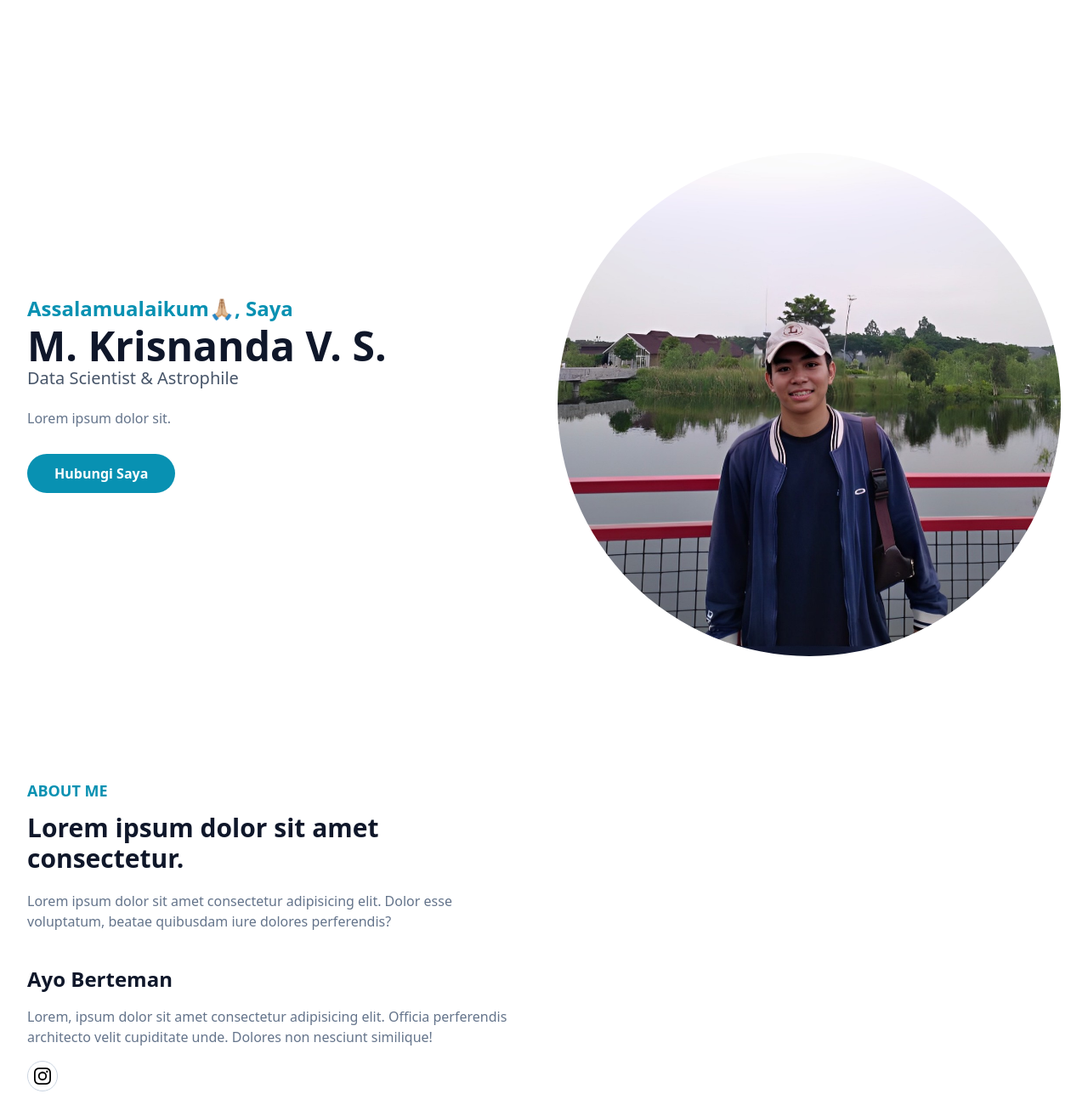
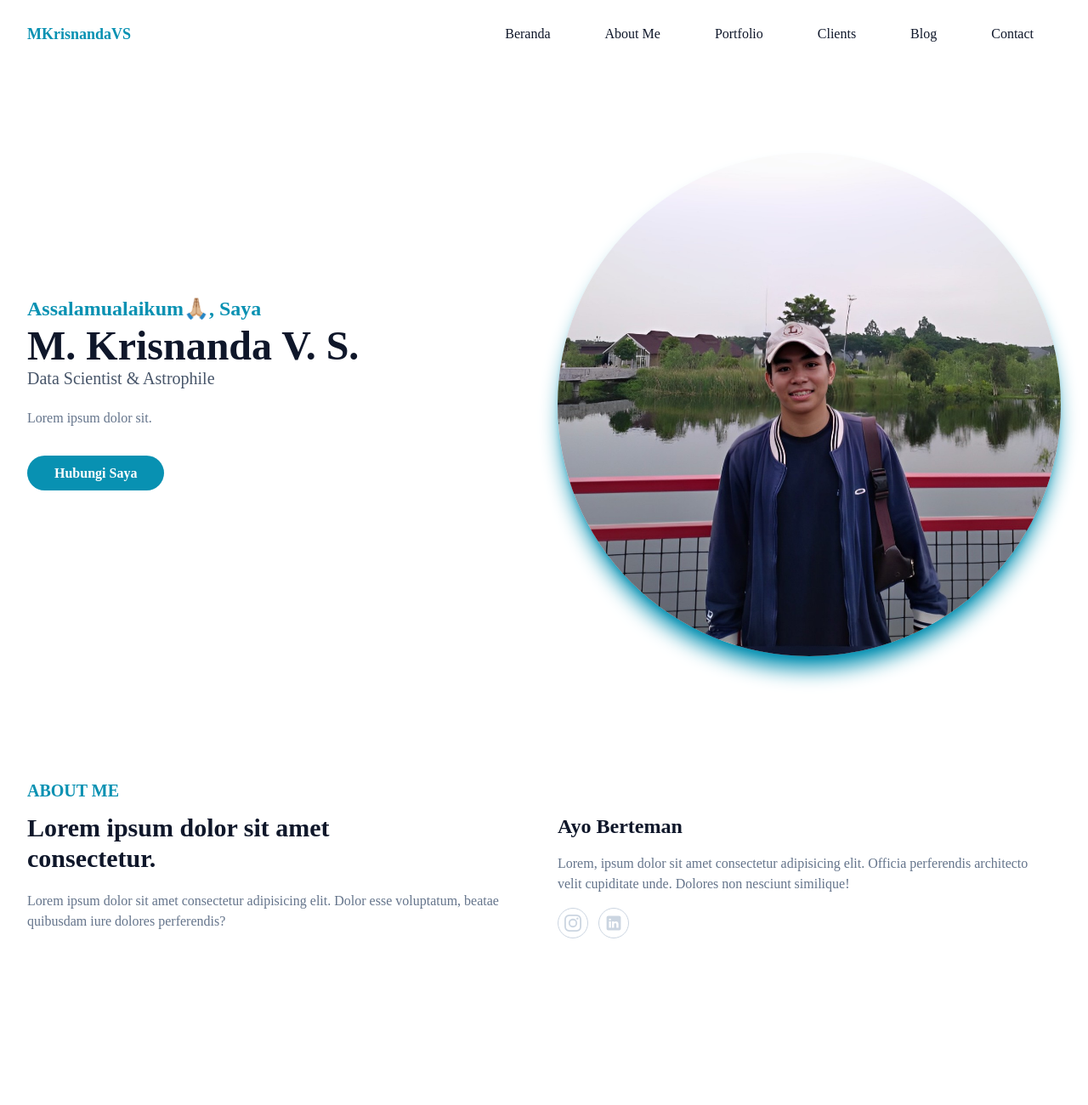
Before and after one commit to MKrisnandaVS/coba, a plain HTML site: page index.html in a window 1280 px wide. Shown: the whole page at 85% size. After the commit the page ends 1264 px from the top, so only its background shows below. Drawn offline with nearby package versions, Linux system fonts and the light colour scheme; a web font is replaced by a local one.

Commit message:
bismillah

```diff
--- a/index.html
+++ b/index.html
@@ -3,6 +3,13 @@
   <head>
     <meta charset="UTF-8" />
     <meta name="viewport" content="width=device-width, initial-scale=1.0" />
+    <!-- Google Font -->
+    <link rel="preconnect" href="https://fonts.googleapis.com" />
+    <link rel="preconnect" href="https://fonts.gstatic.com" crossorigin />
+    <link
+      href="https://fonts.googleapis.com/css2?family=Delius&display=swap"
+      rel="stylesheet"
+    />
     <!-- Play CDN -->
     <script src="https://cdn.tailwindcss.com"></script>
     <!-- Tailwindcss Config -->
@@ -28,16 +35,122 @@
     </script>
     <!-- CSS Config -->
     <style type="text/tailwindcss">
-      @layer utilities {
-        .content-auto {
-          content-visibility: auto;
-        }
+      /* Hamburger Start */
+      .hamburger-line {
+        @apply w-[30px] h-[2px] my-2 block bg-dark;
+      }
+
+      .hamburger-active > span:nth-child(1) {
+        @apply rotate-45;
+      }
+      .hamburger-active > span:nth-child(2) {
+        @apply scale-0;
+      }
+      .hamburger-active > span:nth-child(3) {
+        @apply -rotate-45;
+      }
+      /* Hamburger End */
+
+      /* Navbar Start */
+      .navbar-fixed {
+        @apply fixed z-[9999] bg-white bg-opacity-70;
+        backdrop-filter: blur(5px);
+        box-shadow: inset 0 -1px 0 0 rgba(0, 0, 0, 0.2);
+      }
+      /* Navbar End */
+
+      /* Body */
+      body {
+        font-family: "Delius";
       }
     </style>
     <!-- Tittle -->
     <title>My-Portfolio</title>
   </head>
   <body>
+    <!-- Header Start -->
+    <header
+      class="bg-transparent absolute top-0 left-0 w-full flex items-center z-10"
+    >
+      <div class="container">
+        <div class="flex items-center justify-between relative">
+          <div class="px-4">
+            <a href="#home" class="font-bold text-lg text-primary block py-6"
+              >MKrisnandaVS</a
+            >
+          </div>
+          <div class="flex items-center px-4">
+            <button
+              id="hamburger"
+              name="hamburger"
+              type="button"
+              class="block absolute right-4 lg:hidden"
+            >
+              <span
+                class="origin-top-left hamburger-line transition duration-300 ease-in-out"
+              ></span>
+              <span
+                class="hamburger-line transition duration-300 ease-in-out"
+              ></span>
+              <span
+                class="origin-bottom-left hamburger-line transition duration-300 ease-in-out"
+              ></span>
+            </button>
+            <nav
+              id="nav-menu"
+              class="hidden absolute py-5 bg-white shadow-lg rounded-lg max-w-[250px] w-full right-4 top-full lg:block lg:static lg:bg-transparent lg:max-w-full lg:shadow-none lg:rounded-none"
+            >
+              <ul class="block lg:flex">
+                <li class="group">
+                  <a
+                    href="#home"
+                    class="flex text-base text-dark py-2 mx-8 group-hover:text-primary"
+                    >Beranda</a
+                  >
+                </li>
+                <li class="group">
+                  <a
+                    href="#home"
+                    class="flex text-base text-dark py-2 mx-8 group-hover:text-primary"
+                    >About Me</a
+                  >
+                </li>
+                <li class="group">
+                  <a
+                    href="#home"
+                    class="flex text-base text-dark py-2 mx-8 group-hover:text-primary"
+                    >Portfolio</a
+                  >
+                </li>
+                <li class="group">
+                  <a
+                    href="#home"
+                    class="flex text-base text-dark py-2 mx-8 group-hover:text-primary"
+                    >Clients</a
+                  >
+                </li>
+                <li class="group">
+                  <a
+                    href="#home"
+                    class="flex text-base text-dark py-2 mx-8 group-hover:text-primary"
+                    >Blog</a
+                  >
+                </li>
+                <li class="group">
+                  <a
+                    href="#home"
+                    class="flex text-base text-dark py-2 mx-8 group-hover:text-primary"
+                    >Contact</a
+                  >
+                </li>
+              </ul>
+            </nav>
+          </div>
+        </div>
+      </div>
+    </header>
+    <!-- Header End -->
+
     <!-- Hero Section Start -->
     <section id="home" class="pt-36">
       <div class="container">
@@ -66,7 +179,7 @@
               <img
                 src="/img/krisna.jpg"
                 alt="Krisnanda"
-                class="max-w-full mx-auto h-auto rounded-xl lg:rounded-full"
+                class="max-w-full mx-auto h-auto rounded-xl lg:rounded-full shadow-xl shadow-primary"
               />
             </div>
           </div>
@@ -79,8 +192,8 @@
     <section id="about" class="pt-36 pb-32">
       <div class="container">
         <div class="flex flex-wrap">
-          <div class="w-full px-4 mb-10">
-            <h4 class="font-bold uppercase text-primary text-lg mb-3">
+          <div class="w-full px-4 mb-10 lg:w-1/2">
+            <h4 class="font-bold uppercase text-primary text-xl mb-3">
               About Me
             </h4>
             <h2 class="font-bold text-dark text-3xl mb-5 max-w-md">
@@ -91,8 +204,10 @@
               esse voluptatum, beatae quibusdam iure dolores perferendis?
             </p>
           </div>
-          <div class="w-full px-4">
-            <h3 class="text-dark font-semibold text-2xl mb-4">Ayo Berteman</h3>
+          <div class="w-full px-4 lg:w-1/2">
+            <h3 class="text-dark font-bold text-2xl mb-4 lg:pt-10">
+              Ayo Berteman
+            </h3>
             <p class="font-medium text-base text-secondary max-w-xl mb-4">
               Lorem, ipsum dolor sit amet consectetur adipisicing elit. Officia
               perferendis architecto velit cupiditate unde. Dolores non nesciunt
@@ -101,9 +216,9 @@
             <div class="flex items-center">
               <!-- Instagram -->
               <a
-                href=""
+                href="https://www.instagram.com/muhammadkrisnanda_/"
                 target="_blank"
-                class="w-9 h-9 mr-3 rounded-full flex justify-center items-center border border-slate-300 hover:border-primary hover:bg-primary hover:text-white"
+                class="w-9 h-9 mr-3 rounded-full flex justify-center items-center border border-slate-300 hover:border-primary hover:bg-primary hover:text-white text-slate-300 transition duration-300 ease-in-out"
               >
                 <svg
                   role="img"
@@ -118,11 +233,33 @@
                   />
                 </svg>
               </a>
+              <!-- Linkedin -->
+              <a
+                href="https://www.linkedin.com/in/muhammad-krisnanda-vilovan-saputra-6384242a1/"
+                target="_blank"
+                class="w-9 h-9 mr-3 rounded-full flex justify-center items-center border border-slate-300 hover:border-primary hover:bg-primary hover:text-white text-slate-300 transition duration-300 ease-in-out"
+              >
+                <svg
+                  xmlns="http://www.w3.org/2000/svg"
+                  x="0px"
+                  y="0px"
+                  width="20"
+                  viewBox="0 0 50 50"
+                  class="fill-current"
+                >
+                  <path
+                    d="M41,4H9C6.24,4,4,6.24,4,9v32c0,2.76,2.24,5,5,5h32c2.76,0,5-2.24,5-5V9C46,6.24,43.76,4,41,4z M17,20v19h-6V20H17z M11,14.47c0-1.4,1.2-2.47,3-2.47s2.93,1.07,3,2.47c0,1.4-1.12,2.53-3,2.53C12.2,17,11,15.87,11,14.47z M39,39h-6c0,0,0-9.26,0-10 c0-2-1-4-3.5-4.04h-0.08C27,24.96,26,27.02,26,29c0,0.91,0,10,0,10h-6V20h6v2.56c0,0,1.93-2.56,5.81-2.56 c3.97,0,7.19,2.73,7.19,8.26V39z"
+                  ></path>
+                </svg>
+              </a>
             </div>
           </div>
         </div>
       </div>
     </section>
     <!-- About Section End -->
+
+    <!-- JS -->
+    <script src="script.js"></script>
   </body>
 </html>
--- /dev/null
+++ b/script.js
@@ -0,0 +1,20 @@
+// Navbar Fixed
+window.onscroll = function () {
+  const header = document.querySelector("header");
+  const fixedNav = header.offsetTop;
+
+  if (window.pageYOffset > fixedNav) {
+    header.classList.add("navbar-fixed");
+  } else {
+    header.classList.remove("navbar-fixed");
+  }
+};
+
+// Hamburger
+const hamburger = document.querySelector("#hamburger");
+const navMenu = document.querySelector("#nav-menu");
+
+hamburger.addEventListener("click", function () {
+  hamburger.classList.toggle("hamburger-active");
+  navMenu.classList.toggle("hidden");
+});
```
